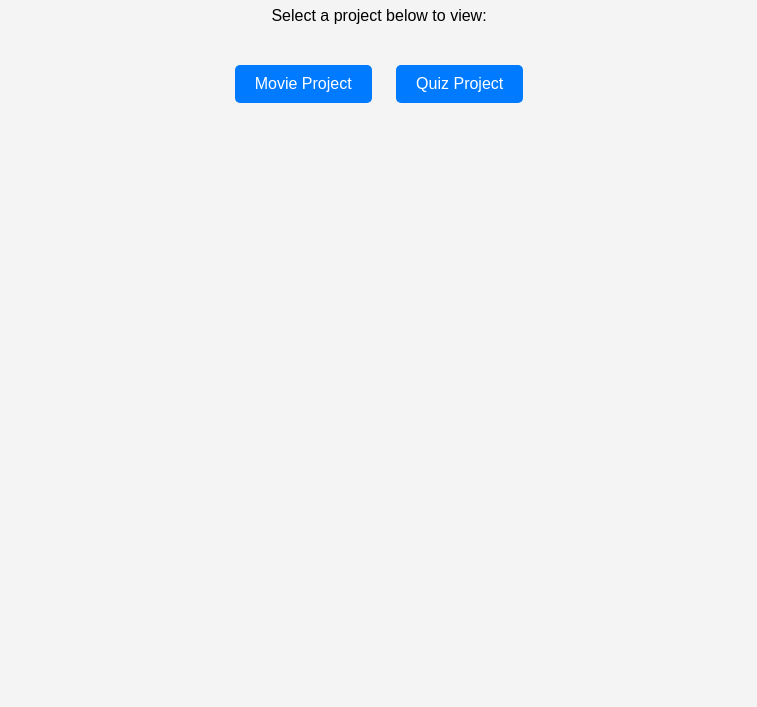
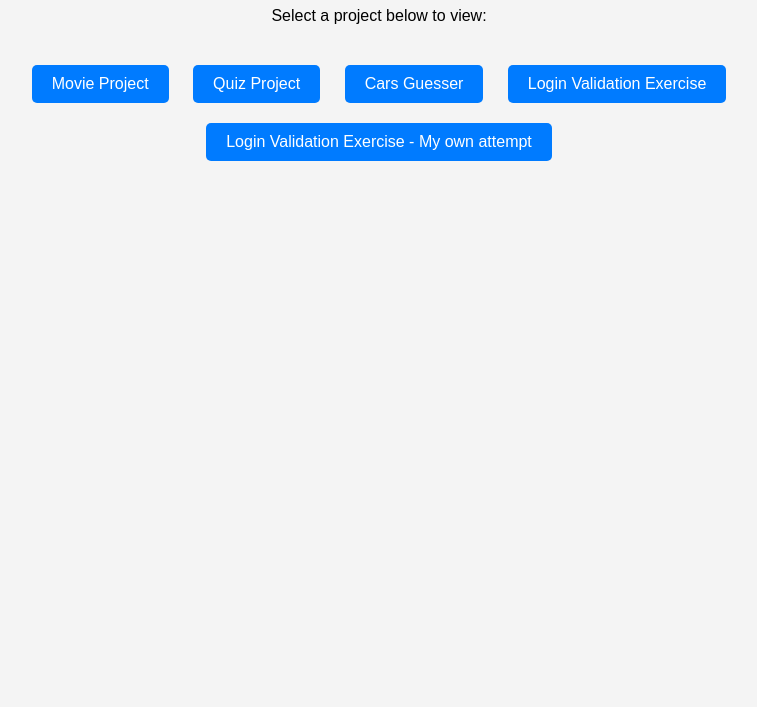
Before and after one commit to donbagger/sigmavercel, a plain HTML site: page index.html in a window 1280 px wide. Shown: the part 93-800 px from the top of the page, without its empty margins (261-1018 px from the left). Drawn offline with Linux system fonts and the light colour scheme.

Commit message:
added landing page directories

```diff
--- a/index.html
+++ b/index.html
@@ -45,6 +45,9 @@
         <div class="links">
             <a href="module-2/movie/movie/index.html">Movie Project</a>
             <a href="module-2/quiz/index.html">Quiz Project</a>
+            <a href="module-3/MindGuesser/index.html">Cars Guesser</a>
+            <a href="module-3/simple form without validations/index.html">Login Validation Exercise</a>
+            <a href="module-3/my_own_solution/index.html">Login Validation Exercise - My own attempt</a>
         </div>
     </div>
 </body>
```
